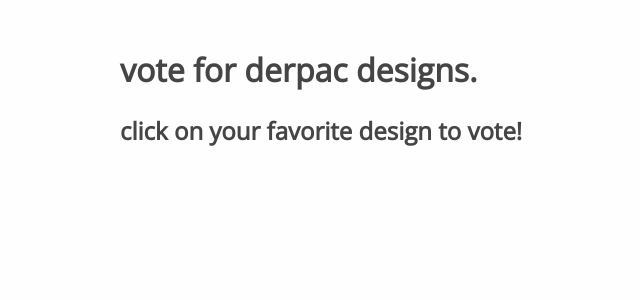
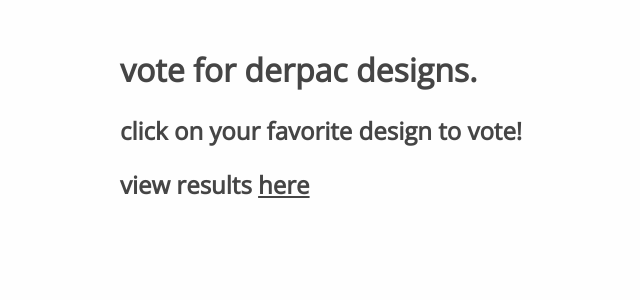
Before and after one commit to alvierahman90/derpac.alra.uk, a Flask app: template src/templates/designs.html in a window 1280 px wide. Shown: the top 300 px of the page, without its empty margins (120-760 px from the left). Run offline with Flask 2, Linux system fonts and the light colour scheme; the template is opened without the code that fills it, so the values that code supplies are empty.

Commit message:
add link to results page

```diff
--- a/src/templates/designs.html
+++ b/src/templates/designs.html
@@ -8,6 +8,7 @@
 <body>
 	<h1>vote for derpac designs.</h1>
 	<h2>click on your favorite design to vote!</h2>
+	<h2>view results <a style="color: inherit" href="/designs/votes">here</a></h2>
 	<div id="designs_container" style="">
 		{% for i in designs %}
 		<div data-id="{{i}}" class="design">
```
